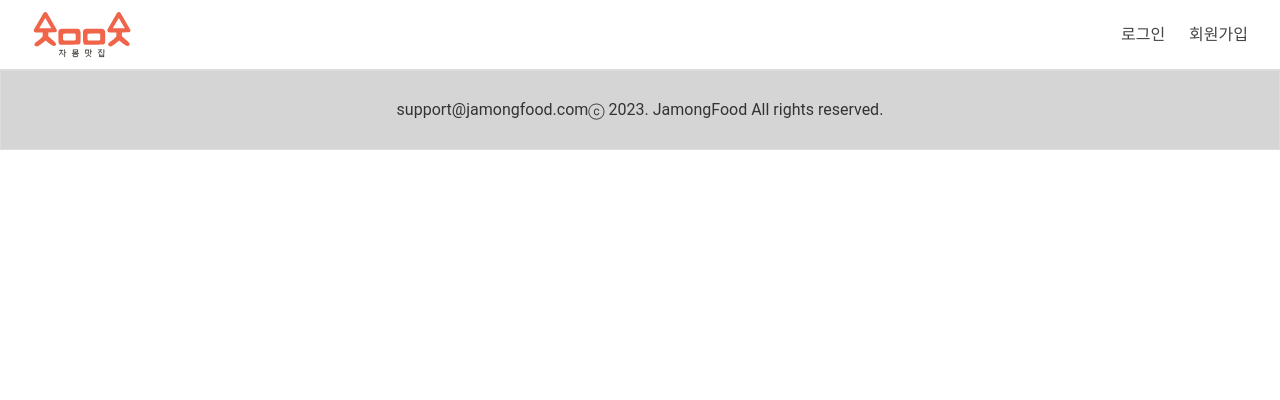
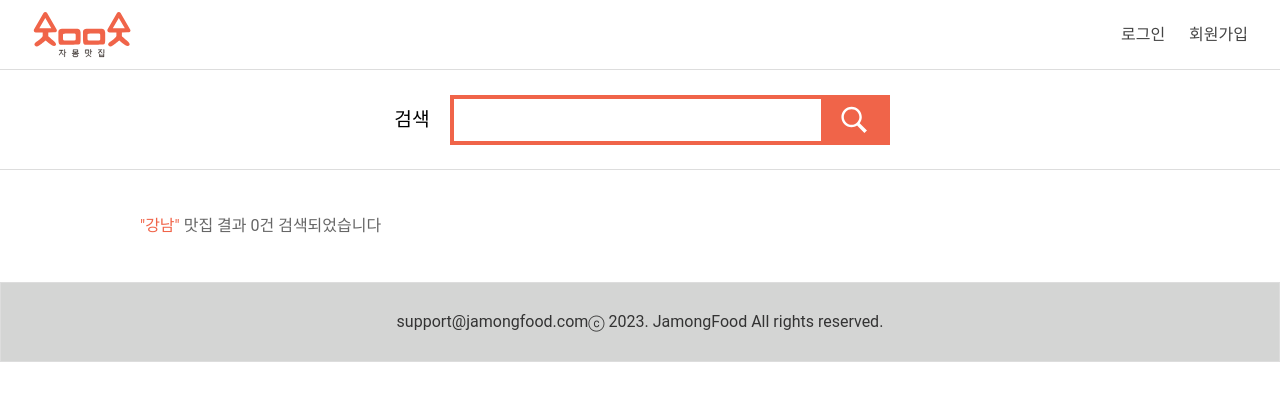
Before and after one commit to ruby-yujin/jamong-eat-site, a React (Create React App) app: page /serach_list in a window 1280 px wide. Shown: the top 400 px of the page. Built offline with nearby package versions, Linux system fonts and the light colour scheme; a web font is replaced by a local one.

Commit message:
[feature] 검색 컴포넌트화 / 검색결과 페이지 veiw

```diff
--- /dev/null
+++ b/src/main/pages/SearchList.tsx
@@ -0,0 +1,11 @@
+import SearchContainer from "../view/search/SearchContainer";
+
+function SearchList() {
+  return (
+    <div>
+      <SearchContainer />
+    </div>
+  );
+}
+
+export default SearchList;
--- a/src/main/routers/Router.tsx
+++ b/src/main/routers/Router.tsx
@@ -2,6 +2,7 @@ import { Routes, Route } from "react-router-dom";
 import Main from "../pages/Main";
 import Login from "../pages/Login";
 import Register from "../pages/Register";
+import SearchList from "../pages/SearchList";
 
 function Router() {
   return (
@@ -9,6 +10,7 @@ function Router() {
       <Route path="/" element={<Main />} />
       <Route path="/login" element={<Login />} />
       <Route path="/register" element={<Register />} />
+      <Route path="/serach_list" element={<SearchList />} />
     </Routes>
   );
 }
--- /dev/null
+++ b/src/main/view/index/components/SearchItem.tsx
@@ -0,0 +1,45 @@
+import React from "react";
+import styled from "styled-components";
+
+export function SearchItem() {
+  return (
+    <SearchWrap>
+      <SearchInput />
+      <BtnSearch>
+        <img src="assets/img/icon_search.svg" alt="검색아이콘" />
+      </BtnSearch>
+    </SearchWrap>
+  );
+}
+
+const SearchWrap = styled.div`
+  width: 100%;
+  height: 50px;
+  border: 4px solid #f06449;
+  background: #fff;
+  display: flex;
+  justify-content: space-between;
+  align-items: center;
+`;
+
+const SearchInput = styled.input`
+  width: 80%;
+  height: 100%;
+  background: transparent;
+  color: #333;
+  font-size: 1rem;
+  box-shadow: none;
+  border: none;
+  padding-left: 1rem;
+`;
+
+const BtnSearch = styled.button`
+  width: 15%;
+  height: 100%;
+  background: #f06449;
+  img {
+    width: 30px;
+  }
+`;
+
+export default SearchItem;
--- a/src/main/view/index/components/Visual.tsx
+++ b/src/main/view/index/components/Visual.tsx
@@ -1,4 +1,5 @@
 import styled from "styled-components";
+import SearchItem from "./SearchItem";
 
 function Visual() {
   return (
@@ -10,6 +11,7 @@ function Visual() {
           솔직한 리뷰, 믿을 수 있는 평점! <br />
           내돈내산 자몽맛집
         </h1>
+        <SearchItem />
       </VisualTitle>
     </VisualWrap>
   );
@@ -21,7 +23,7 @@ const VisualWrap = styled.div`
   display: flex;
   justify-content: center;
   align-items: center;
-  img {
+  > img {
     position: absolute;
     top: 0;
     right: 0;
@@ -53,6 +55,8 @@ const VisualTitle = styled.div`
     color: #fff;
     text-align: center;
     line-height: 3rem;
+    margin-bottom: 1rem;
   }
 `;
+
 export default Visual;
--- /dev/null
+++ b/src/main/view/search/SearchContainer.tsx
@@ -0,0 +1,14 @@
+import styled from "styled-components";
+import SearchResult from "./components/SearchResult";
+
+function SearchContainer() {
+  return (
+    <Container>
+      <SearchResult />
+    </Container>
+  );
+}
+
+const Container = styled.div``;
+
+export default SearchContainer;
--- /dev/null
+++ b/src/main/view/search/components/SearchResult.tsx
@@ -0,0 +1,67 @@
+import React from "react";
+import styled from "styled-components";
+import SearchItem from "../../index/components/SearchItem";
+
+function SearchResult() {
+  return (
+    <Container>
+      <ResultTop>
+        <Inner>
+          <TitleWrap>
+            <h1>검색</h1>
+            <SearchItem />
+          </TitleWrap>
+        </Inner>
+      </ResultTop>
+      <ResultBottom>
+        <Inner>
+          <TextWrap>
+            <p>
+              <strong>"강남"</strong> 맛집 결과 0건 검색되었습니다
+            </p>
+          </TextWrap>
+        </Inner>
+      </ResultBottom>
+    </Container>
+  );
+}
+
+const Container = styled.div``;
+
+const Inner = styled.div`
+  max-width: 1000px;
+  margin: 0 auto;
+`;
+
+const ResultTop = styled.div`
+  height: 100px;
+  display: flex;
+  justify-content: center;
+  align-items: center;
+  border-bottom: 1px solid #ddd;
+  h1 {
+    width: 50px;
+    font-size: 1.2rem;
+    text-align: center;
+    margin-right: 1rem;
+  }
+`;
+
+const TitleWrap = styled.div`
+  width: 500px;
+  margin: 0 auto;
+  display: flex;
+  align-items: center;
+`;
+
+const ResultBottom = styled.div``;
+
+const TextWrap = styled.div`
+  color: #666;
+  margin: 3rem 0;
+  strong {
+    color: #f06449;
+  }
+`;
+
+export default SearchResult;
```
Also changed, not shown: src/api/data_list.tsx (added, +68 -0 lines), public/assets/img/icon_search.svg (added).
